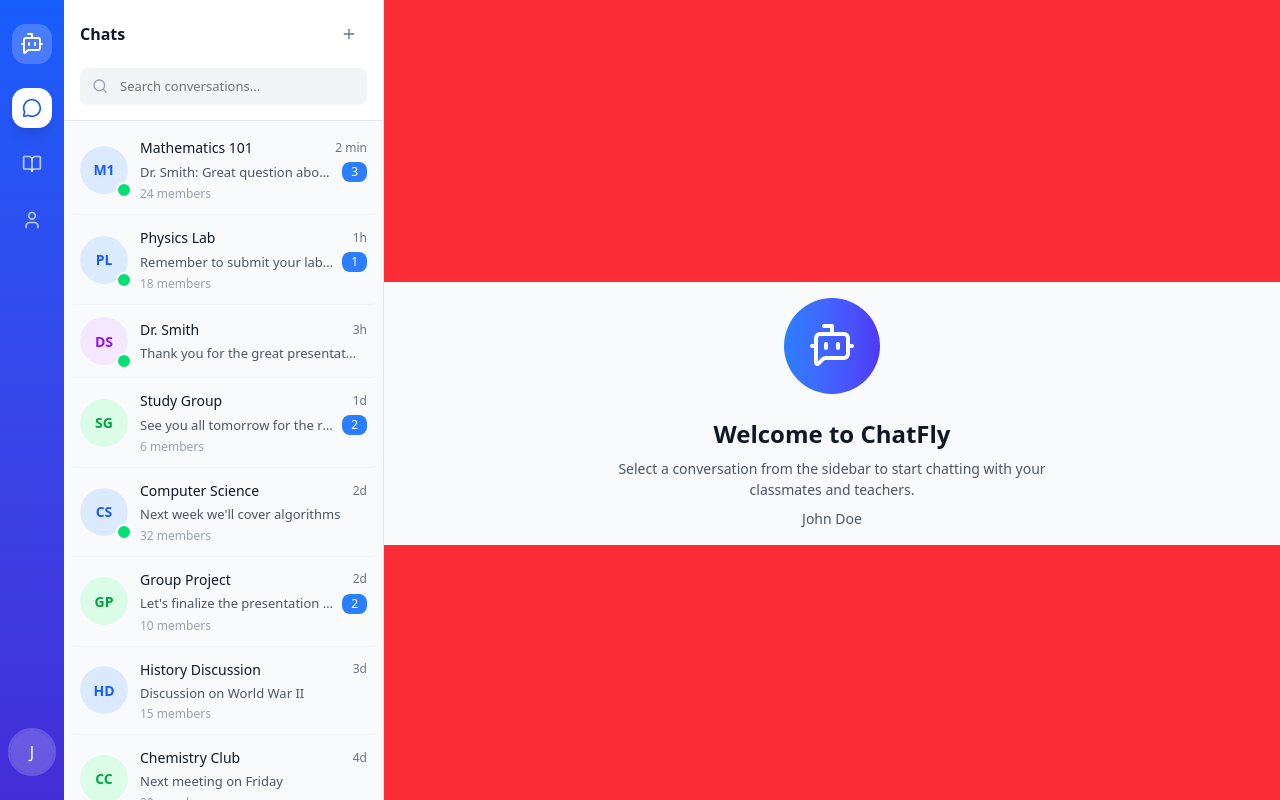
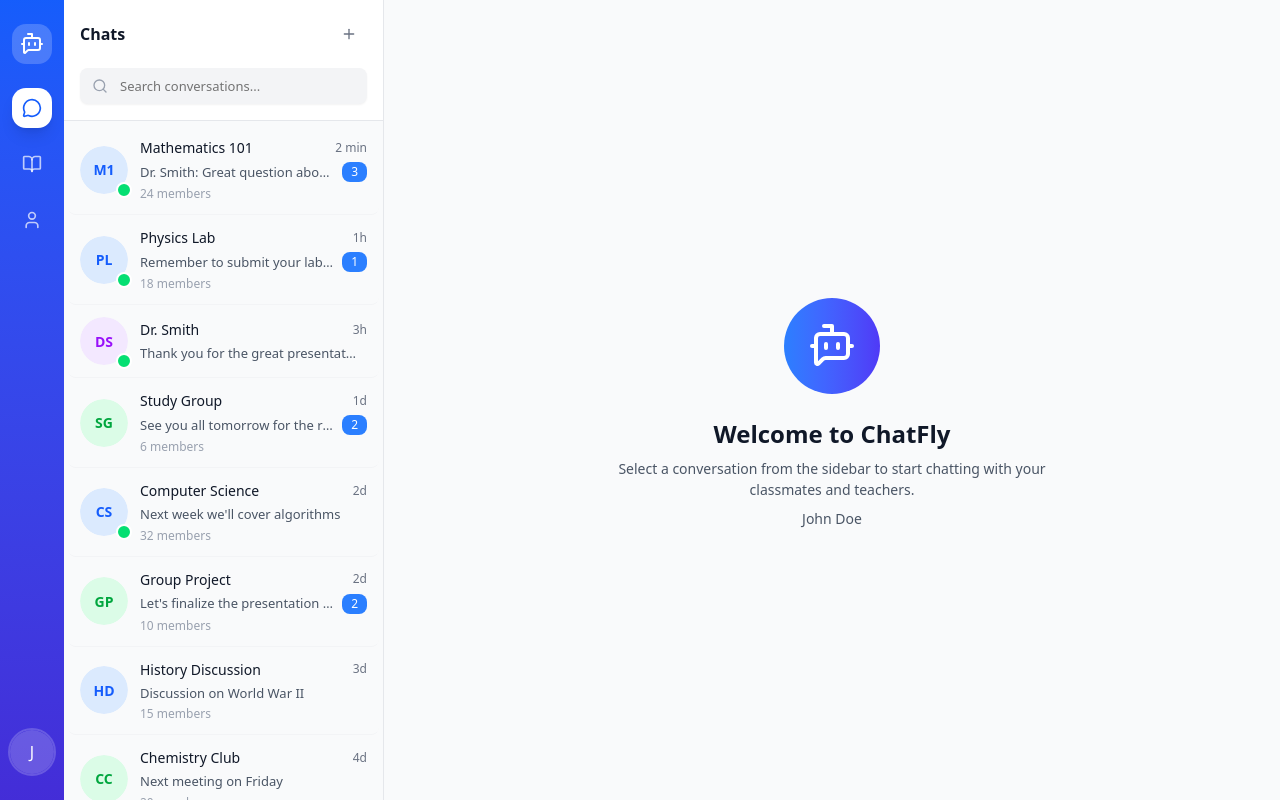
Before and after one commit to Tarikul3639/ChatFly, a Next.js app in the folder web/: page /dashboard/chat in a window 1280 px wide. Built offline with nearby package versions, Linux system fonts and the light colour scheme.

Commit message:
new messsage fixed

```diff
--- a/web/src/app/dashboard/chat/[id]/page.tsx
+++ b/web/src/app/dashboard/chat/[id]/page.tsx
@@ -308,7 +308,7 @@
       <ChatHeader selectedChat={selectedChat} onBack={handleBackToList} />
 
       {/* Messages */}
-      <div className="relative flex-1 overflow-auto">
+      <div className="flex-1 overflow-auto">
         <Message
           messages={messages}
           messagesEndRef={messagesEndRef}
@@ -322,7 +322,7 @@
 
         {/* New messages notification */}
         {!isAtBottom && newMessageCount > 0 && (
-          <div className="absolute bottom-4 left-1/2 transform -translate-x-1/2 z-10">
+          <div className="fixed top-26 left-1/2 transform -translate-x-1/2 z-10">
             <button
               onClick={handleScrollToNewMessages}
               className="bg-blue-500 hover:bg-blue-600 text-white px-4 py-2 rounded-full shadow-lg transition-all duration-200 flex items-center space-x-2 animate-bounce"
@@ -349,7 +349,7 @@
       </div>
 
       {/* Message Input */}
-      <div className="border-t border-gray-200 overflow-hidden">
+      <div className="border-t border-gray-200">
         {/* Edit Preview */}
         {editingMessage && (
           <EditPreview editingMessage={editingMessage} onCancel={cancelEdit} />
--- a/web/src/app/dashboard/chat/layout.tsx
+++ b/web/src/app/dashboard/chat/layout.tsx
@@ -36,7 +36,7 @@
   }, [params?.id]);
 
   return (
-    <div className="flex bg-red-500">
+    <div className="flex overflow-hidden">
       {/* Chat List Sidebar - Always visible on desktop, conditional on mobile */}
       <div
         className={`${
```
